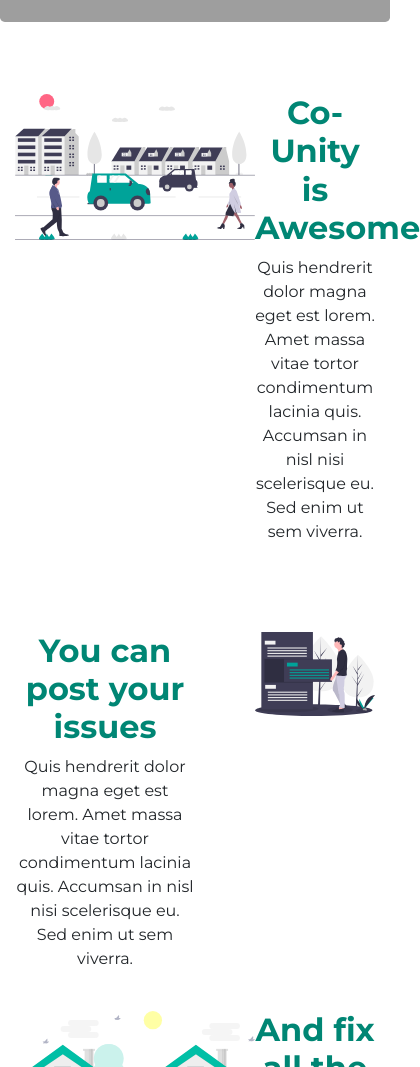
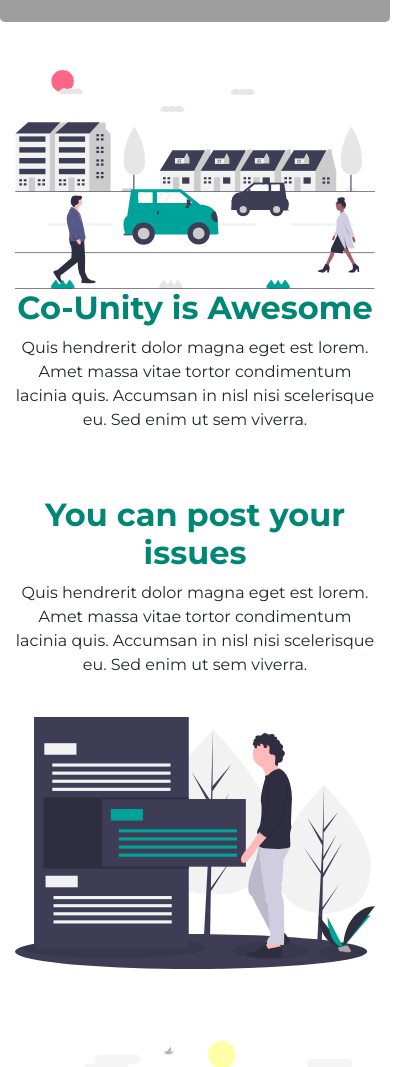
Before and after one commit to Team-Button/co-make-fe, a React (Create React App) app: page / in a window 390 px wide. Shown: the part 822-1889 px from the top of the page, 420 px wide, since content can reach past the window. Built offline with nearby package versions, Linux system fonts and the light colour scheme; grey boxes are pictures that could not be loaded.

Commit message:
landing mobile responsive

```diff
--- a/src/components/landing/About.jsx
+++ b/src/components/landing/About.jsx
@@ -7,15 +7,15 @@ import community from "../../assets/community.svg";
 export function About() {
   return (
     <div id="about" className="container mt-5 text-center ">
-      <div className="row no-gutters mb-5">
-        <div className="col-8 ">
+      <div className="row no-gutters mb-5 align-items-center">
+        <div className="col-sm ">
           <img
             src={town}
-            className="landing-img d-block img-fluid mb-5 mt-4"
+            className="landing-img d-block img-fluid "
             alt="An illustration of a community street"
           />
         </div>
-        <div className="col-4 mt-4">
+        <div className="col-sm ">
           <h2 className="text-primary font-weight-bold ">
             Co-Unity is Awesome
           </h2>
@@ -26,8 +26,8 @@ export function About() {
           </p>
         </div>
       </div>
-      <div className="row no-gutters">
-        <div className="col-6  mt-4 ">
+      <div className="row no-gutters align-items-center">
+        <div className="col-sm">
           <h2 className="text-primary font-weight-bold">
             You can post your issues
           </h2>
@@ -38,7 +38,7 @@ export function About() {
           </p>
         </div>
         <div className="col-2"></div>
-        <div className="col-4 ">
+        <div className="col-sm ">
           <img
             src={task}
             className="landing-img  d-block img-fluid mb-5 mt-4"
@@ -46,15 +46,15 @@ export function About() {
           />
         </div>
       </div>
-      <div className="row no-gutters">
-        <div className="col-8 ">
+      <div className="row no-gutters align-items-center">
+        <div className="col-sm ">
           <img
             src={community}
             className="landing-img  d-block img-fluid mb-5 mt-4"
             alt="An illustration of a community street"
           />
         </div>
-        <div className="col-4  mt-4">
+        <div className="col-sm">
           <h2 className="text-primary font-weight-bold">
             And fix all the problems
           </h2>
```
